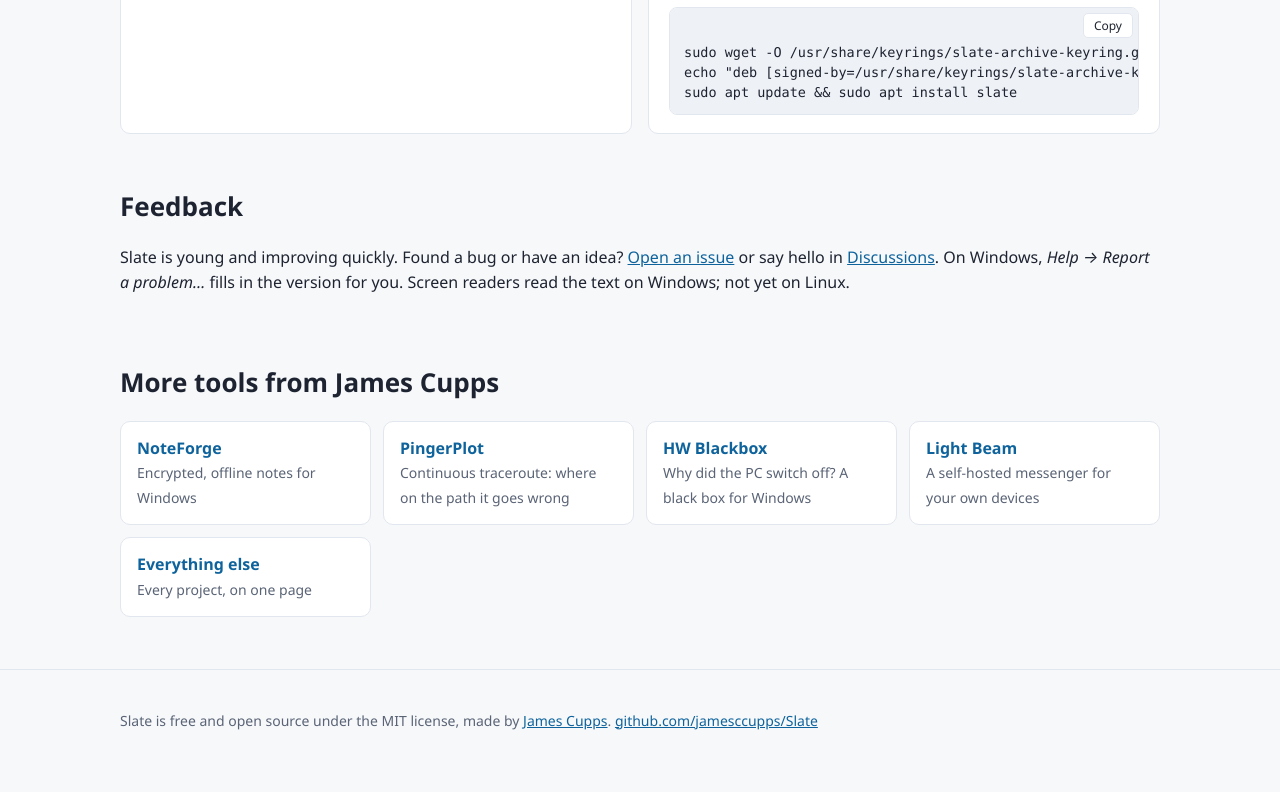
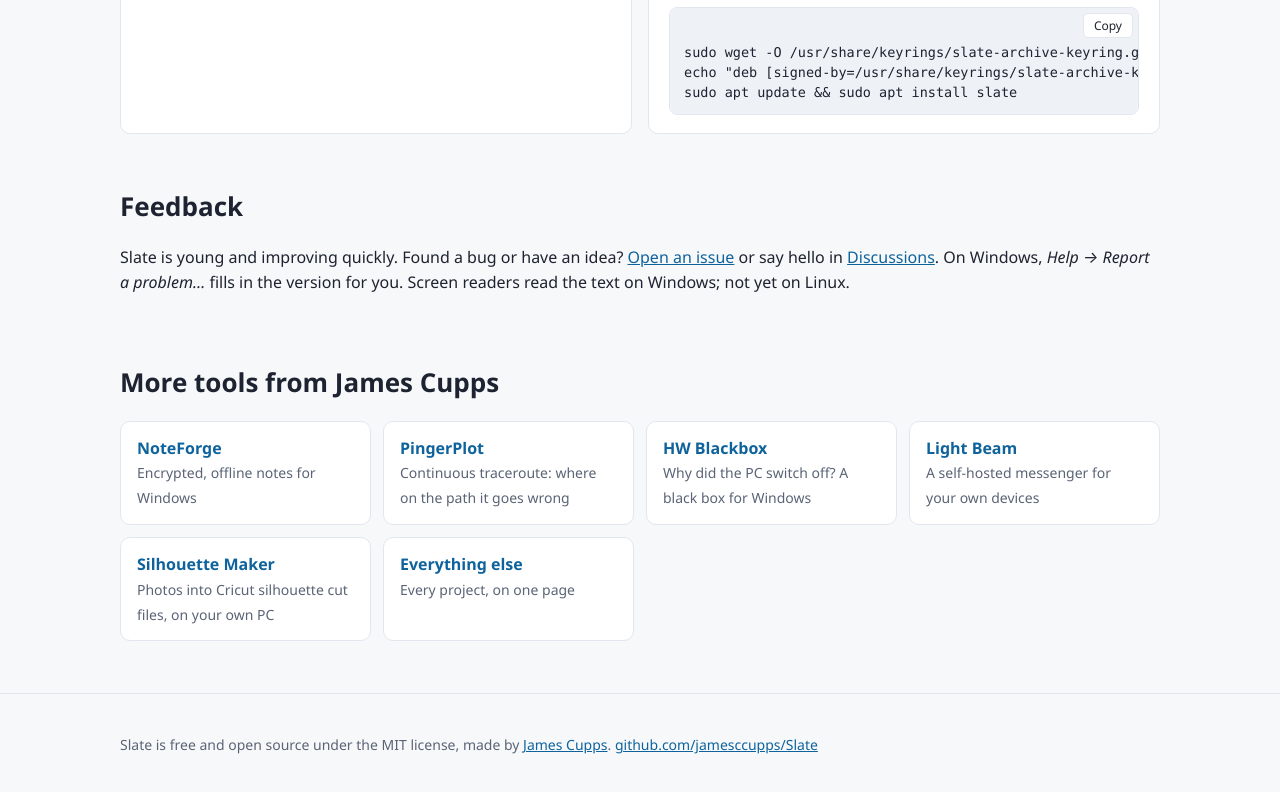
Before and after one commit to jamesccupps/Slate, a plain HTML site: page site/index.html in a window 1280 px wide. Shown: the part 2347-3139 px from the top of the page. Drawn offline with Linux system fonts and the light colour scheme; no server answers; files whose address does not match are found by name.

Commit message:
Project page: Silhouette Maker in More tools
Co-Authored-By: Claude Fable 5.2 <noreply@anthropic.com>

```diff
--- a/site/index.html
+++ b/site/index.html
@@ -187,6 +187,7 @@ sudo apt update && sudo apt install slate</pre></div>
       <a href="https://jamesccupps.github.io/PingerPlot/"><b>PingerPlot</b><span>Continuous traceroute: where on the path it goes wrong</span></a>
       <a href="https://jamesccupps.github.io/HW-Blackbox/"><b>HW Blackbox</b><span>Why did the PC switch off? A black box for Windows</span></a>
       <a href="https://jamesccupps.github.io/Light-Beam/"><b>Light Beam</b><span>A self-hosted messenger for your own devices</span></a>
+      <a href="https://jamesccupps.github.io/silhouette-maker/"><b>Silhouette Maker</b><span>Photos into Cricut silhouette cut files, on your own PC</span></a>
       <a href="https://jamesccupps.github.io/"><b>Everything else</b><span>Every project, on one page</span></a>
     </div>
   </section>
```
